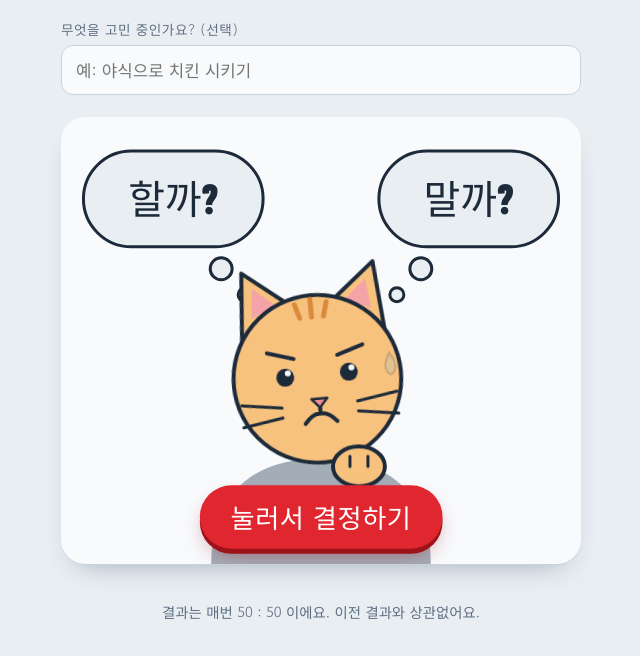
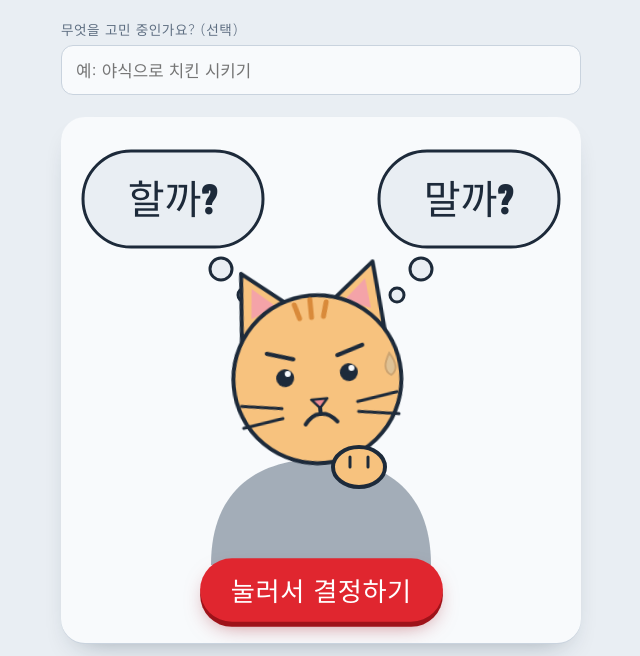
Before and after one commit to kenpa44-hub/BGB, a plain HTML site: page halkka-malkka/index.html in a window 1280 px wide. Shown: the part 119-775 px from the top of the page, without its empty margins (319-959 px from the left). Drawn offline with Linux system fonts and the light colour scheme.

Commit message:
Add files via upload

```diff
--- a/halkka-malkka/index.html
+++ b/halkka-malkka/index.html
@@ -59,7 +59,8 @@ h1 .q2 { color: var(--dont); }
 
 .stage {
   position: relative; border: 0; padding: 0; margin: 0; cursor: pointer; width: 100%;
-  background: var(--paper); border-radius: 24px; aspect-ratio: 1 / 0.86; max-width: 100%;
+  background: var(--paper); border-radius: 24px; max-width: 100%;
+  display: flex; flex-direction: column; align-items: center; padding-bottom: 22px;
   box-shadow: 0 1px 0 var(--line), 0 14px 30px -18px rgba(20, 40, 60, .45);
   color: var(--ink); font: inherit; overflow: hidden;
   transition: transform .15s ease;
@@ -68,7 +69,7 @@ h1 .q2 { color: var(--dont); }
 .stage:active { transform: translateY(1px) scale(.995); }
 .stage:focus-visible { outline: 3px solid var(--hl); outline-offset: 4px; }
 .stage[aria-disabled="true"] { cursor: progress; }
-.stage svg { width: 100%; height: 100%; display: block; }
+.stage svg { width: 100%; height: auto; display: block; }
 
 .bubble rect { fill: var(--bg); stroke: var(--ink); stroke-width: 3; transition: fill .08s; }
 .bubble circle { fill: var(--bg); stroke: var(--ink); stroke-width: 3; transition: fill .08s; }
@@ -84,7 +85,7 @@ h1 .q2 { color: var(--dont); }
 @keyframes drip { 0%,40% { transform: translateY(0); opacity: 1; } 100% { transform: translateY(26px); opacity: 0; } }
 
 .hint {
-  position: absolute; left: 50%; bottom: 16px; transform: translateX(-50%);
+  position: relative; z-index: 1; margin-top: -6px;
   font-family: var(--display); font-size: clamp(1.25rem, 5.5vw, 1.6rem); letter-spacing: .02em;
   color: #fff; background: #e0262f; padding: 12px 30px; border-radius: 999px; white-space: nowrap;
   box-shadow: 0 5px 0 #9e1219, 0 10px 22px -8px rgba(160, 20, 30, .6);
@@ -92,7 +93,7 @@ h1 .q2 { color: var(--dont); }
 }
 .stage:hover .hint { background: #c81c25; }
 .stage.busy .hint { animation: none; }
-@keyframes nudge { 0%, 100% { transform: translateX(-50%) scale(1); } 50% { transform: translateX(-50%) scale(1.06); } }
+@keyframes nudge { 0%, 100% { transform: scale(1); } 50% { transform: scale(1.06); } }
 
 .stamp {
   position: absolute; left: 50%; top: 50%;
```
